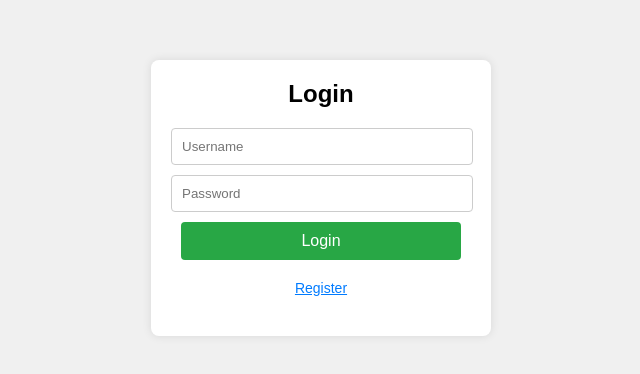
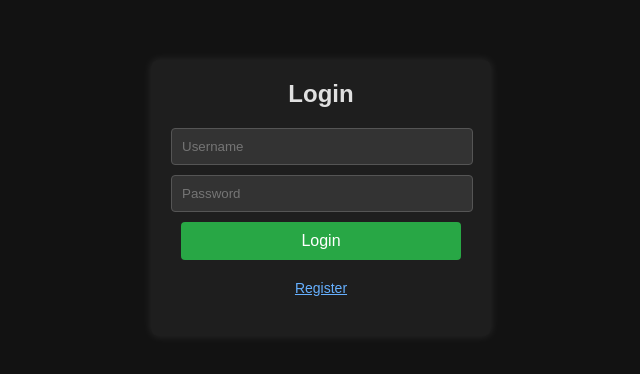
Before and after one commit to pheineke/chat02, a website: page public/index.html in a window 1280 px wide. Shown: the part 202-576 px from the top of the page, without its empty margins (319-959 px from the left). Drawn offline with nearby package versions, Linux system fonts and the dark colour scheme; no server answers.

Commit message:
Update style.css
Dark mode

```diff
--- a/public/style.css
+++ b/public/style.css
@@ -7,6 +7,7 @@ body {
     justify-content: center;
     align-items: center;
     height: 100vh;
+    color: #333;
 }
 
 .container_login {
@@ -19,7 +20,7 @@ body {
 }
 
 .container {
-    flex:auto;
+    flex: auto;
     max-width: 90%;
     max-height: 90%;
     height: auto;
@@ -103,3 +104,45 @@ button:hover {
     margin-left: auto;
     margin-right: auto;
 }
+
+/* Dark mode styles */
+@media (prefers-color-scheme: dark) {
+    body {
+        background: #121212;
+        color: #e0e0e0;
+    }
+
+    .container_login,
+    .container {
+        background: #1e1e1e;
+        box-shadow: 0 0 10px rgba(255, 255, 255, 0.1);
+    }
+
+    input {
+        background: #333;
+        border: 1px solid #555;
+        color: #e0e0e0;
+    }
+
+    button {
+        background: #28a745;
+        color: #fff;
+    }
+
+    button:hover {
+        background: #218838;
+    }
+
+    .messages {
+        border: 1px solid #555;
+        background: #1e1e1e;
+    }
+
+    .message {
+        border-bottom: 1px solid #555;
+    }
+
+    .toggle-button {
+        color: #66b0ff;
+    }
+}
```
